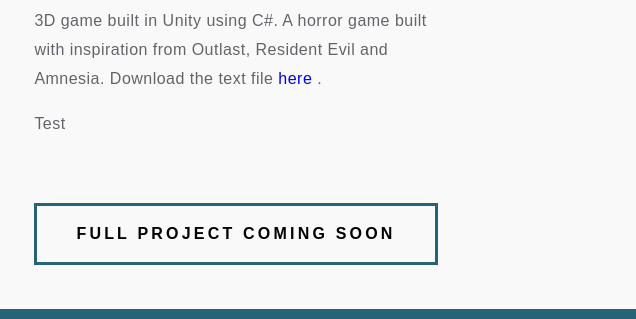
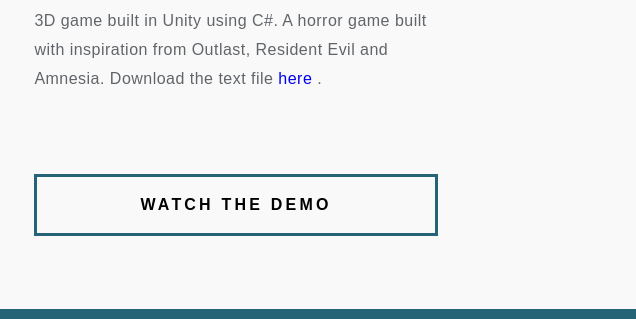
Before and after one commit to jayrai3/portfolio, a plain HTML site: page projects.html in a window 1280 px wide. Shown: the part 1161-1480 px from the top of the page, 644-1280 px from the left. Drawn offline with Linux system fonts and the light colour scheme.

Commit message:
Update projects.html

```diff
--- a/projects.html
+++ b/projects.html
@@ -430,13 +430,9 @@
 
 					 <p> 3D game built in Unity using C#. A horror game built with inspiration from Outlast, Resident Evil and Amnesia. Download the text file <a href="documents/DownFall_Info.txt" download="DownFall_Text"> here </a>. </p>
 
-					 <br>
+					 <br> <br> <br> <br>
 
-					 <p> Test </p>
-
-					 <br> <br> <br>
-
-					 <a href="game.html" class="button" style="color: #000"> Full Project Coming Soon </a>
+					 <a href="https://www.youtube.com/watch?v=eeFZdqRDLWk" class="button" style="color: #000"> Watch the Demo </a>
 
 				</div>
 
```
